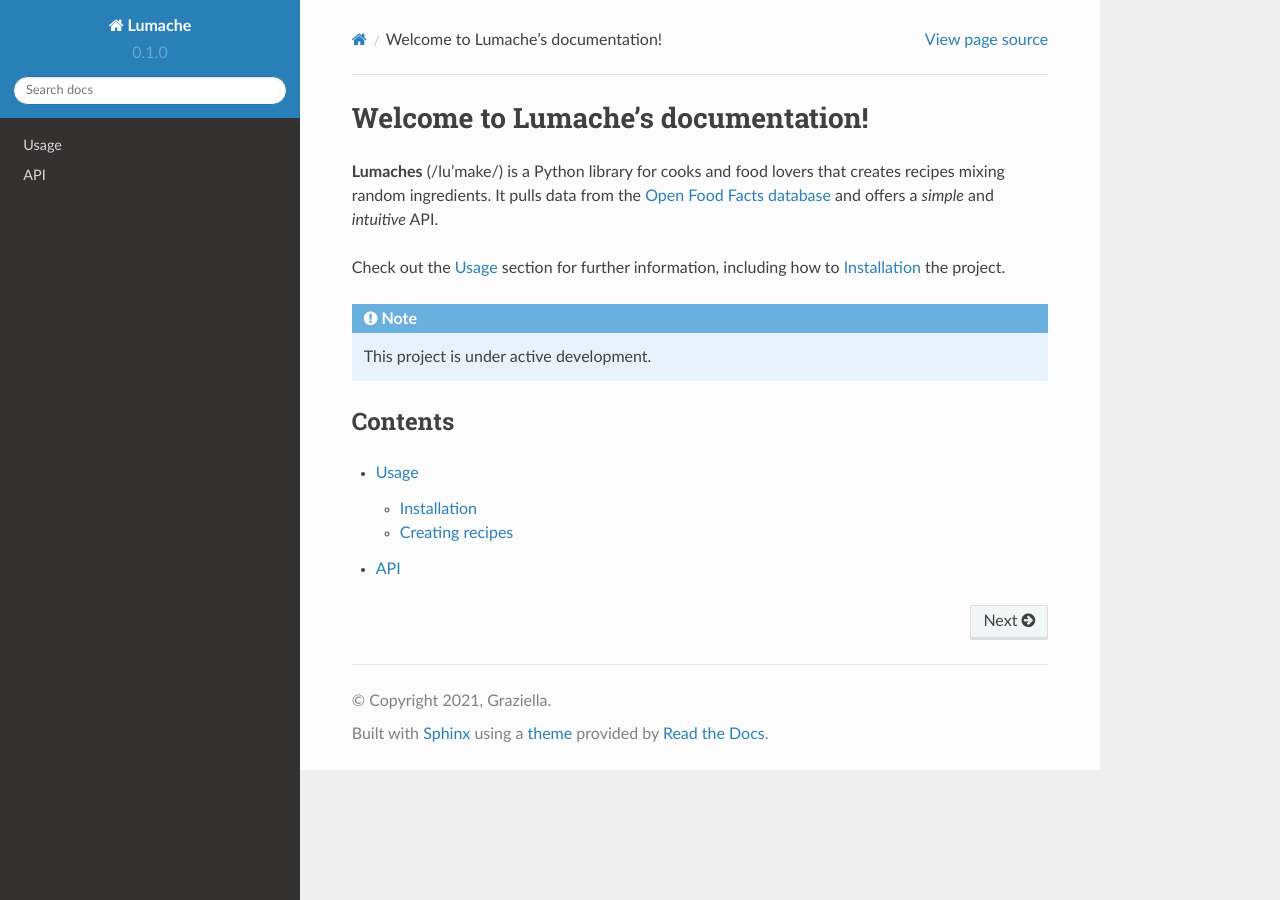
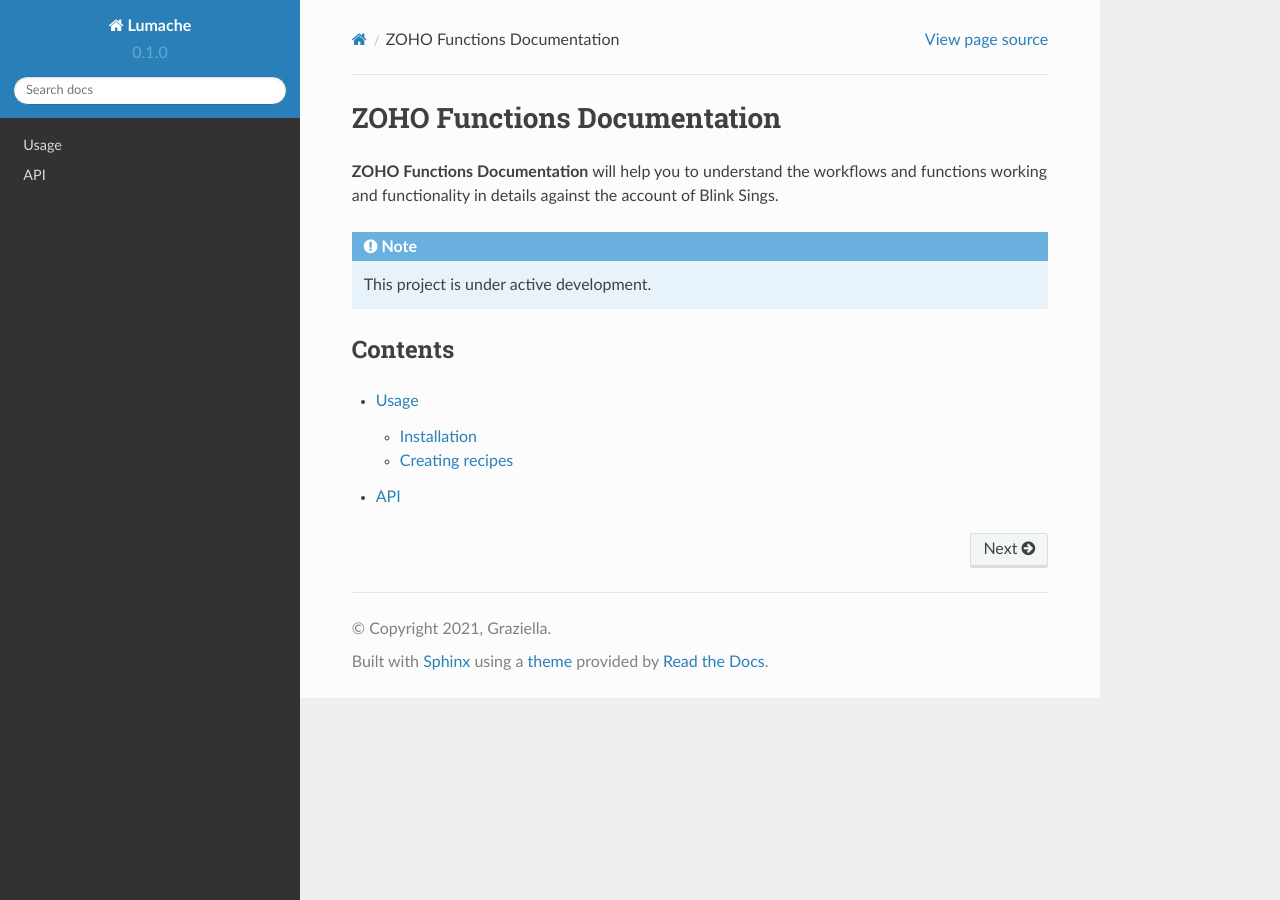
Before and after one commit to syedshahzaibshah/Functions-Documentation, a Sphinx documentation site: the page built from docs/source/index.rst, in a window 1280 px wide. Built offline with Sphinx 7.4.7 and the Read the Docs theme 2.0.0, drawn with Linux system fonts in a browser that asks for light colours.

Commit message:
Update index.rst

```diff
--- a/docs/source/index.rst
+++ b/docs/source/index.rst
@@ -1,13 +1,7 @@
-Welcome to Lumache's documentation!
-===================================
+ZOHO Functions Documentation
+============================
 
-**Lumaches** (/lu'make/) is a Python library for cooks and food lovers
-that creates recipes mixing random ingredients.
-It pulls data from the `Open Food Facts database <https://world.openfoodfacts.org/>`_
-and offers a *simple* and *intuitive* API.
-
-Check out the :doc:`usage` section for further information, including
-how to :ref:`installation` the project.
+**ZOHO Functions Documentation** will help you to understand the workflows and functions working and functionality in details against the account of Blink Sings.
 
 .. note::
 
```
